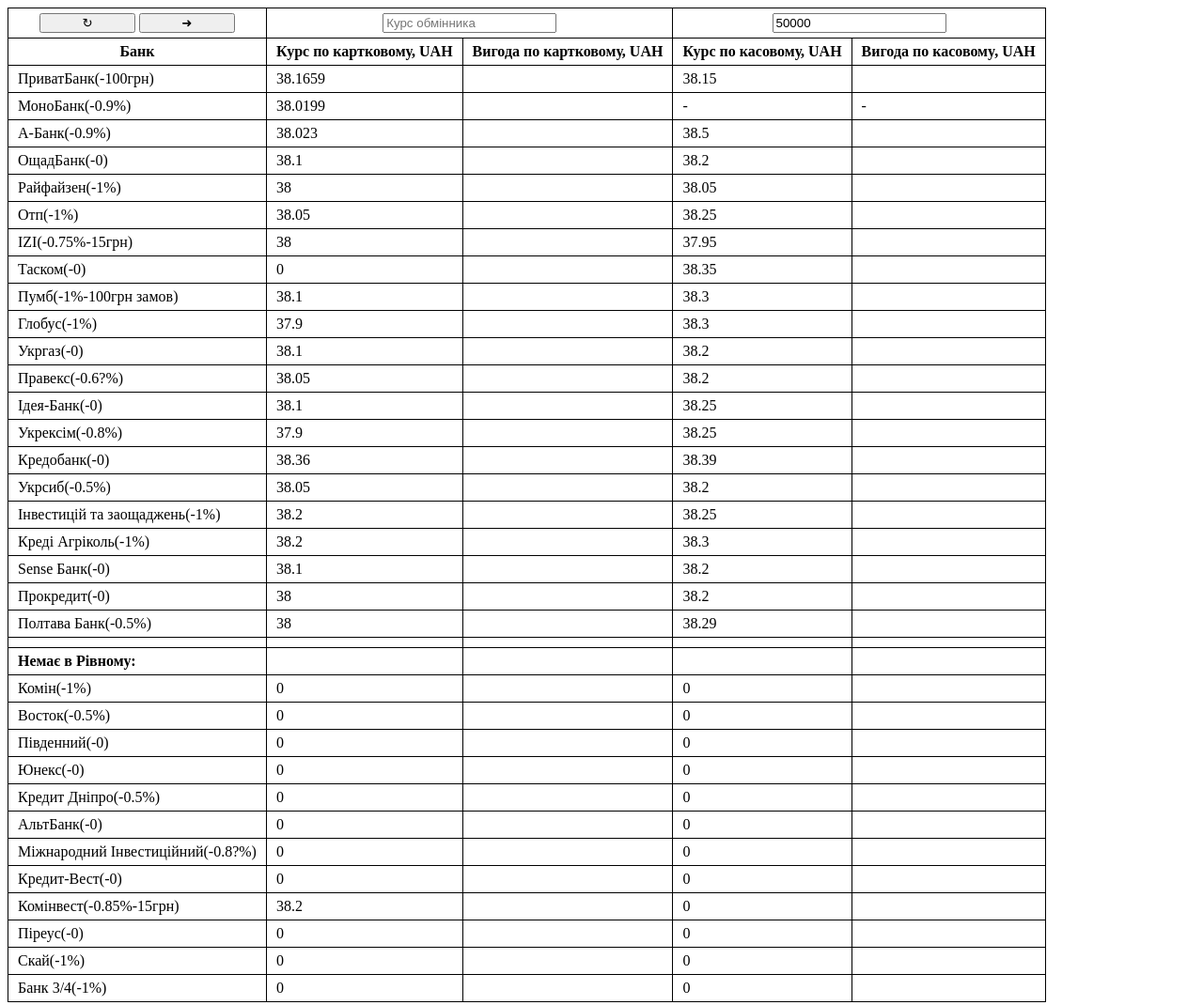
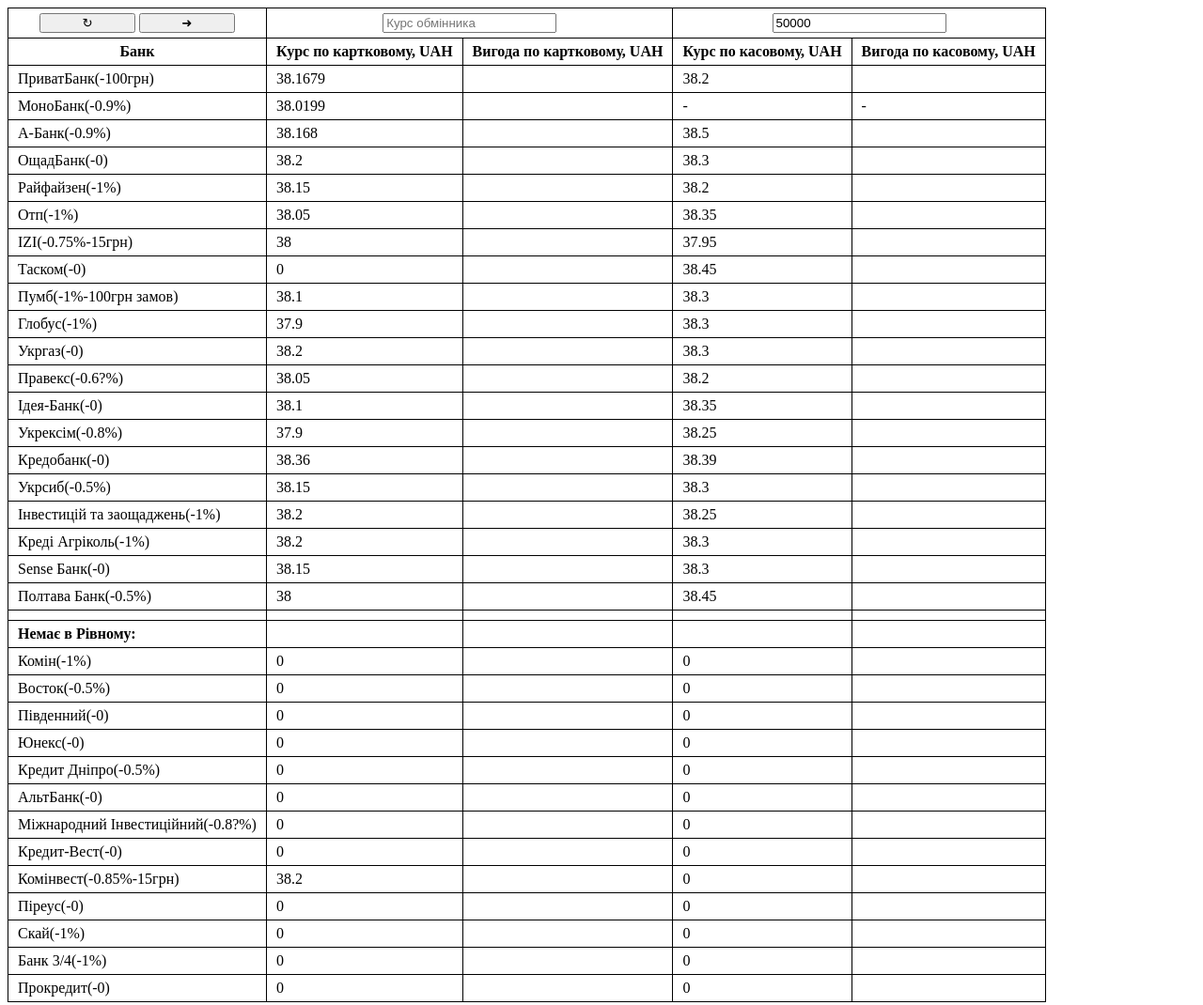
Before and after one commit to Sashahjggggv/Money-Table, a plain HTML site: page index.html in a window 1280 px wide. Shown: the top 1070 px of the page at 94% size. Drawn offline with nearby package versions, Linux system fonts and the light colour scheme.

Commit message:
new exchange rates

```diff
--- a/index.html
+++ b/index.html
@@ -163,13 +163,6 @@
         <td class="cashCount"></td>
         <td class="cash"></td>
       </tr>
-      <tr class="prokreditbank">
-        <td>Прокредит(-0)</td>
-        <td class="cardCount"></td>
-        <td class="card"></td>
-        <td class="cashCount"></td>
-        <td class="cash"></td>
-      </tr>
       <tr class="poltavabank">
         <td>Полтава Банк(-0.5%)</td>
         <td class="cardCount"></td>
@@ -275,6 +268,13 @@
         <td class="cashCount"></td>
         <td class="cash"></td>
       </tr>
+      <tr class="prokreditbank">
+        <td>Прокредит(-0)</td>
+        <td class="cardCount"></td>
+        <td class="card"></td>
+        <td class="cashCount"></td>
+        <td class="cash"></td>
+      </tr>
     </tbody>
   </table>
 
--- a/js/rates.js
+++ b/js/rates.js
@@ -1,25 +1,24 @@
 // Вписати курси валют в банках на даний момент (Картковий і Готівковий)
-let privatCard = 38.1659; let privatCash = 38.15;
+let privatCard = 38.1679; let privatCash = 38.2;
 let monoCard = 38.0199; let monoCash = 0;
-let abankCard = 38.023; let abankCash = 38.5;
-let oschadCard = 38.1; let oschadCash = 38.2;
-let raifCard = 38; let raifCash = 38.05;
-let otpCard = 38.05; let otpCash = 38.25;
+let abankCard = 38.168; let abankCash = 38.5;
+let oschadCard = 38.2; let oschadCash = 38.3;
+let raifCard = 38.15; let raifCash = 38.2;
+let otpCard = 38.05; let otpCash = 38.35;
 let iziCard = 38; let iziCash = 37.95;
-let taskomCard = 0; let taskomCash = 38.35;
+let taskomCard = 0; let taskomCash = 38.45;
 let pumbCard = 38.1; let pumbCash = 38.3;
 let globusCard = 37.9; let globusCash = 38.3;
-let ukrgasCard = 38.1; let ukrgasCash = 38.2;
+let ukrgasCard = 38.2; let ukrgasCash = 38.3;
 let praveksCard = 38.05; let praveksCash = 38.2;
-let ideaCard = 38.1; let ideaCash = 38.25;
+let ideaCard = 38.1; let ideaCash = 38.35;
 let ukreximCard = 37.9; let ukreximCash = 38.25;
 let kredoCard = 38.36; let kredoCash = 38.39;
-let ukrsibCard = 38.05; let ukrsibCash = 38.2;
+let ukrsibCard = 38.15; let ukrsibCash = 38.3;
 let investzaoschCard = 38.2; let investzaoschCash = 38.25;
 let krediagrikoleCard = 38.2; let krediagrikoleCash = 38.3;
-let senseCard = 38.1; let senseCash = 38.2;
-let prokreditCard = 38; let prokreditCash = 38.2;
-let poltavaCard = 38; let poltavaCash = 38.29;
+let senseCard = 38.15; let senseCash = 38.3;
+let poltavaCard = 38; let poltavaCash = 38.45;
 
 // немає в Рівному
 let kominCard = 0; let kominCash = 0;
@@ -34,3 +33,4 @@ let kominvestCard = 0; let kominvestCash = 0;
 let piraeusCard = 0; let piraeusCash = 0;
 let skyCard = 0; let skyCash = 0;
 let threeforCard = 0; let threeforCash = 0;
+let prokreditCard = 0; let prokreditCash = 0;
```
